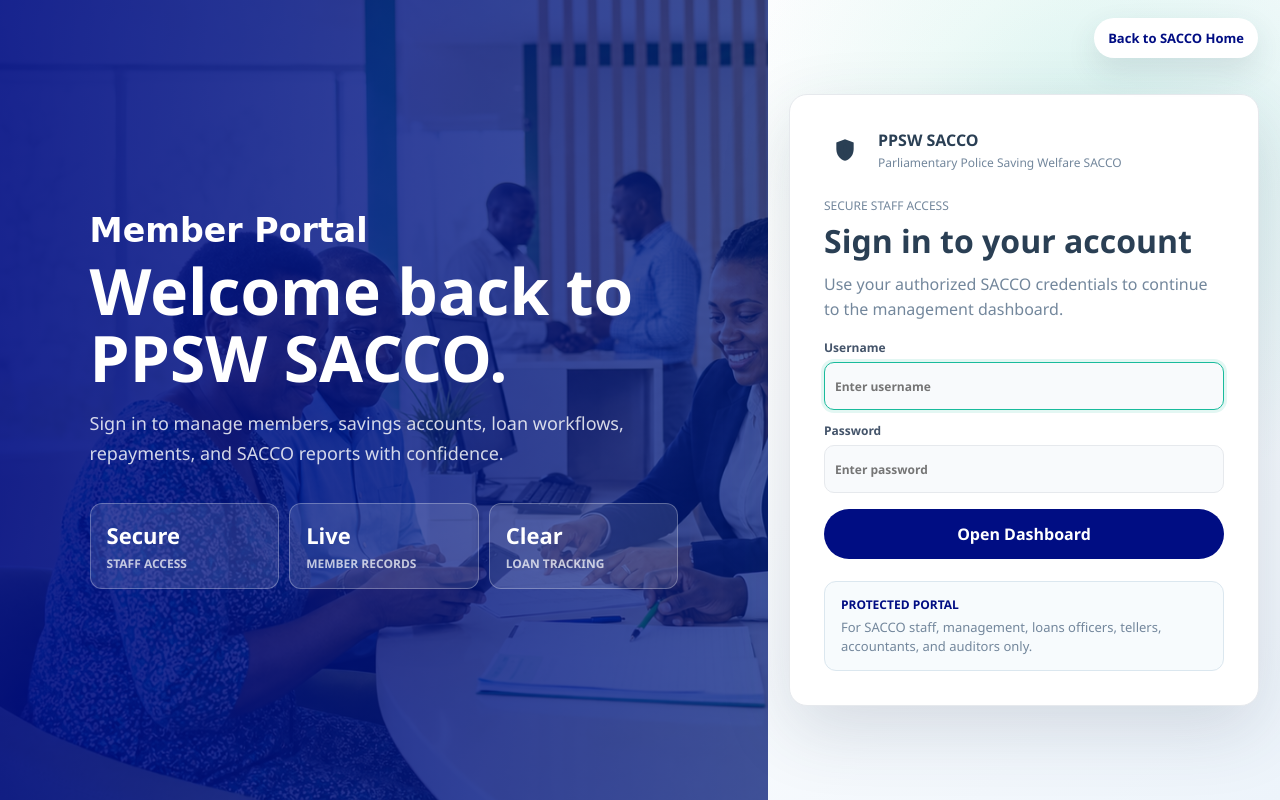
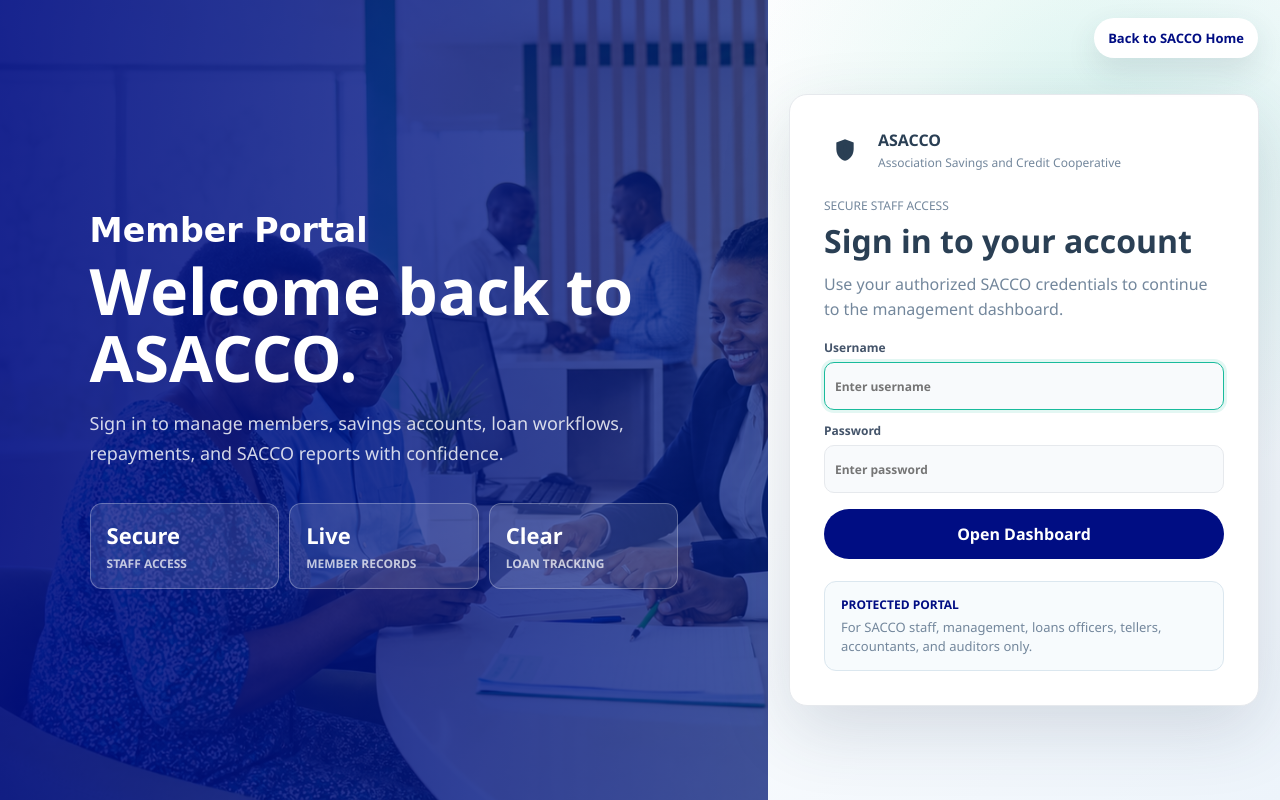
Before and after one commit to safiarogose/SaccoManagemntSystem, a Django app: page /login/ in a window 1280 px wide. Run offline with Django 5.2, Linux system fonts and the light colour scheme.

Commit message:
Update portal branding to ASACCO

```diff
--- a/core/templates/core/auth_base.html
+++ b/core/templates/core/auth_base.html
@@ -4,7 +4,7 @@
 <head>
     <meta charset="utf-8">
     <meta name="viewport" content="width=device-width, initial-scale=1">
-    <title>{{ page_title }} | Parliamentary Police SACCO</title>
+    <title>{{ page_title }} | ASACCO</title>
     <link rel="stylesheet" href="{% static 'styles.css' %}">
 </head>
 <body class="gentelella-theme auth-page auth-portal-page">
@@ -13,7 +13,7 @@
         <section class="auth-visual" aria-label="SACCO portal introduction">
             <div class="auth-visual-content">
                 <p class="hero-script">Member Portal</p>
-                <h1>Welcome back to PPSW SACCO.</h1>
+                <h1>Welcome back to ASACCO.</h1>
                 <p>Sign in to manage members, savings accounts, loan workflows, repayments, and SACCO reports with confidence.</p>
                 <div class="auth-visual-stats">
                     <div><strong>Secure</strong><span>staff access</span></div>
@@ -31,8 +31,8 @@
                     </svg>
                 </div>
                 <div>
-                    <strong>PPSW SACCO</strong>
-                    <span>Parliamentary Police Saving Welfare SACCO</span>
+                    <strong>ASACCO</strong>
+                    <span>Association Savings and Credit Cooperative</span>
                 </div>
             </div>
 
--- a/core/templates/core/base.html
+++ b/core/templates/core/base.html
@@ -4,7 +4,7 @@
 <head>
     <meta charset="utf-8">
     <meta name="viewport" content="width=device-width, initial-scale=1">
-    <title>{{ page_title }} | Parliamentary Police SACCO</title>
+    <title>{{ page_title }} | ASACCO</title>
     <link rel="stylesheet" href="{% static 'styles.css' %}">
 </head>
 <body class="gentelella-theme"
@@ -23,7 +23,7 @@
                     </svg>
                 </div>
                 <div>
-                    <strong>PPSW SACCO</strong>
+                    <strong>ASACCO</strong>
                     <span>Admin Safia</span>
                 </div>
             </div>
@@ -61,7 +61,7 @@
         <main class="workspace">
             <header class="topbar">
                 <div class="page-heading">
-                    <p class="eyebrow">Parliamentary Police Saving Welfare SACCO</p>
+                    <p class="eyebrow">Association Savings and Credit Cooperative</p>
                     <h1 id="page-title">{{ page_title }}</h1>
                 </div>
                 <div class="top-actions">
--- a/core/templates/core/settings.html
+++ b/core/templates/core/settings.html
@@ -14,7 +14,7 @@
         <section class="panel">
             <div class="panel-head"><h2>System Controls</h2><button class="ghost-button">Save</button></div>
             <form class="form-grid">
-                <label class="full">SACCO Name<input value="Parliamentary Police Saving Welfare SACCO"></label>
+                <label class="full">SACCO Name<input value="Association Savings and Credit Cooperative"></label>
                 <label>Default Branch<select><option>Parliament Branch</option></select></label>
                 <label>Overdrafts<select><option>Disabled</option><option>Enabled</option></select></label>
                 <label>Timezone<input value="Africa/Kampala"></label>
```
